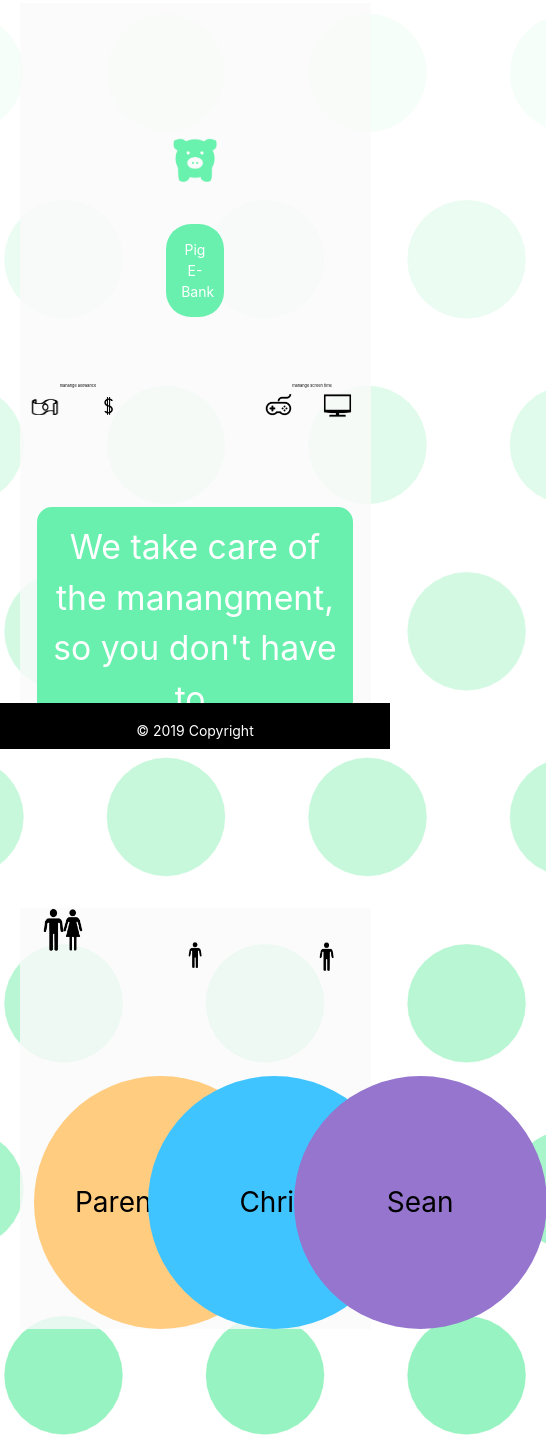
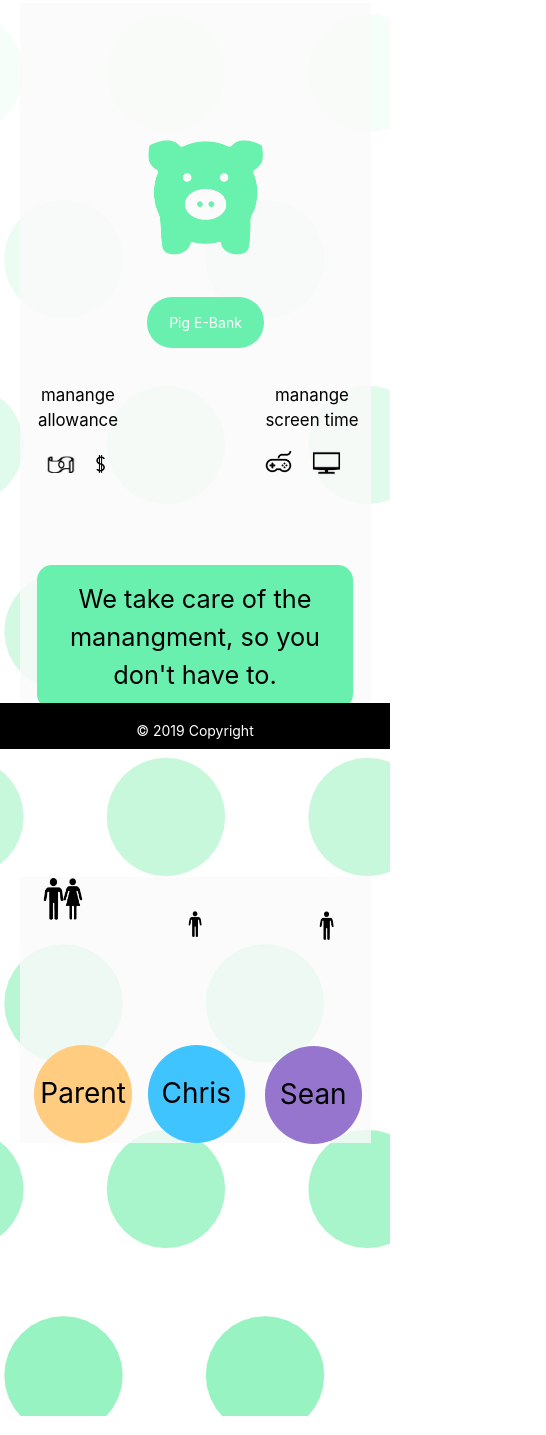
Before and after one commit to ajrsabet/Screen_Time_Tracker, a plain HTML site: page index.html in a window 390 px wide. Shown: the part 95-1530 px from the top of the page, 546 px wide, since content can reach past the window. Drawn offline with nearby package versions, Linux system fonts and the light colour scheme; a script that the page names is missing.

Commit message:
added adapt to screen size

```diff
--- a/id.css
+++ b/id.css
@@ -204,6 +204,7 @@ width: 100%;
     justify-content: center;
     margin: 0 auto;
     text-align: center;
+    color: black;
 }
 .spanOvalBar2{
     display: block;
@@ -355,5 +356,87 @@ p {
 .moveOver{
     display: block;
     margin: 0 auto;
+}
 
+@media only screen and (max-width: 1125px) {
+
+    #imgController{
+        margin-right: 2vw;
+    }
+    #imgMoney{
+        margin-right: 2vw;
+        margin-left: 4vw;
+    }
+    .spanCircleKis2 {
+        margin-right: 20vw;
+        float: right;
+    }
+    .screenadaptkid2{
+        margin-right: 1vw;
+    }
+    .screenadaptparrent{
+        margin-left: 1vw;
+    }
+    .spanCircleParrent{
+        margin: 0 auto;
+        float: left;
+        position: relative;
+        margin-left: 3vw;
+    }
 }
+@media only screen and (max-width: 980px){
+    .spanCircleParrent{
+        margin-left: 5vw;
+    }
+}
+
+@media only screen and (max-width: 900px){
+
+    #mainslogan{
+        font-size: 3vh;
+    }
+    .homeManange{
+        font-size: 2vh;
+    }
+    #imgPig{
+        height: 60%;
+        width: 60%;
+    }
+    .screenadapt{
+        margin-right: 5vw;
+    }
+}
+@media only screen and (max-width: 850px){
+    .spanCircleParrent{
+        margin-left: 1vw;
+        height: 25vw;
+        width: 25vw;
+        line-height: 25vw;
+    }
+    .spanCircleKid1{
+        height: 25vw;
+        width: 25vw;
+        line-height: 25vw;
+    }
+    .spanCircleKid2{
+        height: 25vw;
+        width: 25vw;
+        line-height: 25vw;
+    }
+    #imgPig{
+        height: 20vw;
+        width: 20vw;
+    }
+    .spanOvalBarTitle{
+        width: 70%;
+    }
+}
+@media only screen and (max-width: 850px){
+    #imgPig{
+        height: 30vw;
+        width: 30vw;
+    }
+    .spanOvalBarTitle{
+        width: 30vw;
+    }
+}
--- a/index.html
+++ b/index.html
@@ -94,9 +94,9 @@
           </div>
 
           <div class="row circleMargin">
-            <div class="col s3 hvr-bob">
+            <div class="col s3 hvr-bob screenadaptparrent">
               <a href="parent.html">
-                <span class="orange lighten-3 spanCircleParrent">Parent Portal</span>
+                <span class="orange lighten-3 spanCircleParrent">Parent</span>
               </a>
             </div>
             <div class="col s1">
@@ -108,7 +108,7 @@
             </div>
             <div class="col s1">
             </div>
-            <div class="col s3 hvr-bob ">
+            <div class="col s3 hvr-bob screenadaptkid2">
               <a href="kid2.html">
                 <span class="deep-purple lighten-2 spanCircleKid2">Sean</span>
               </a>
```
